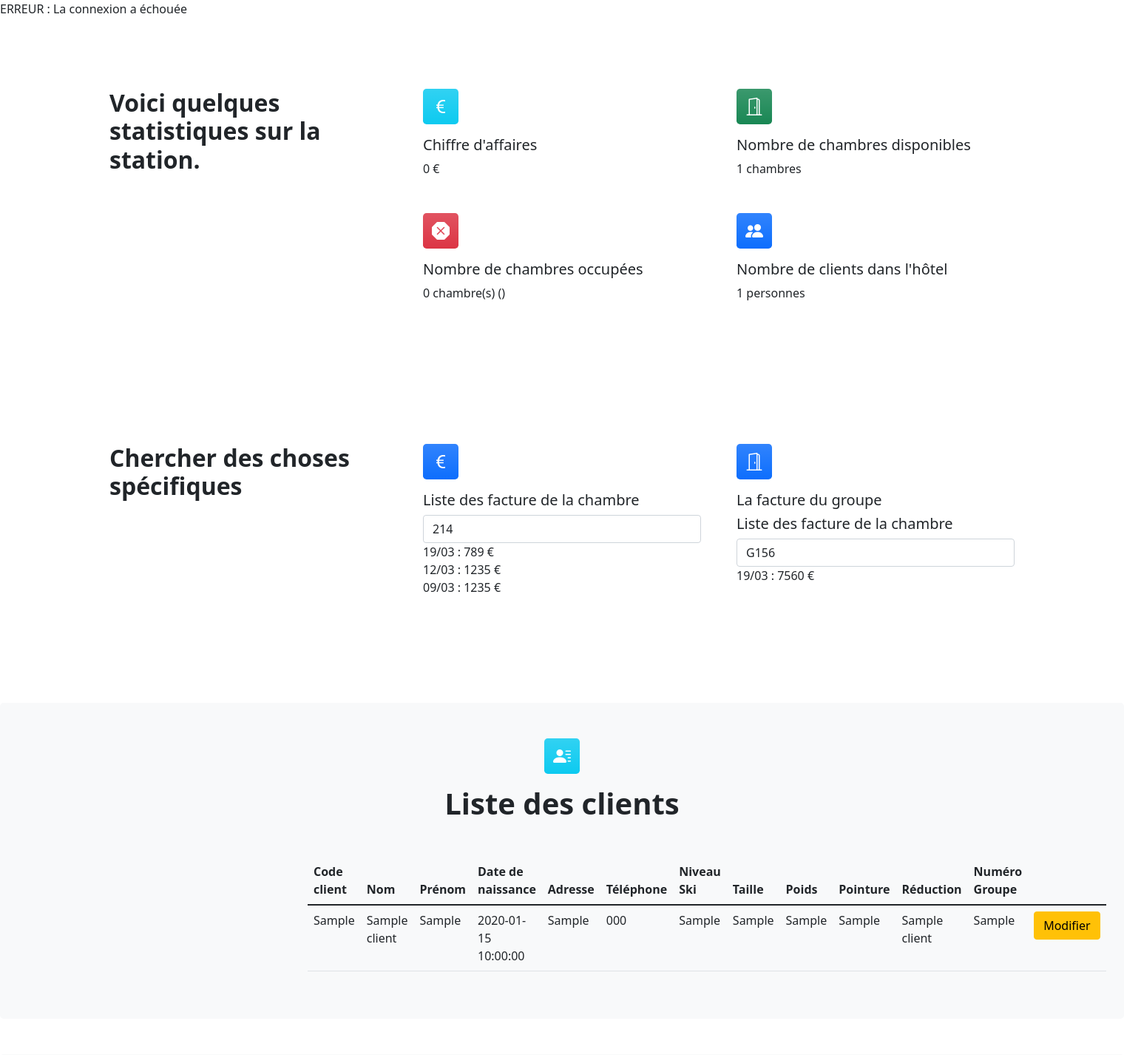
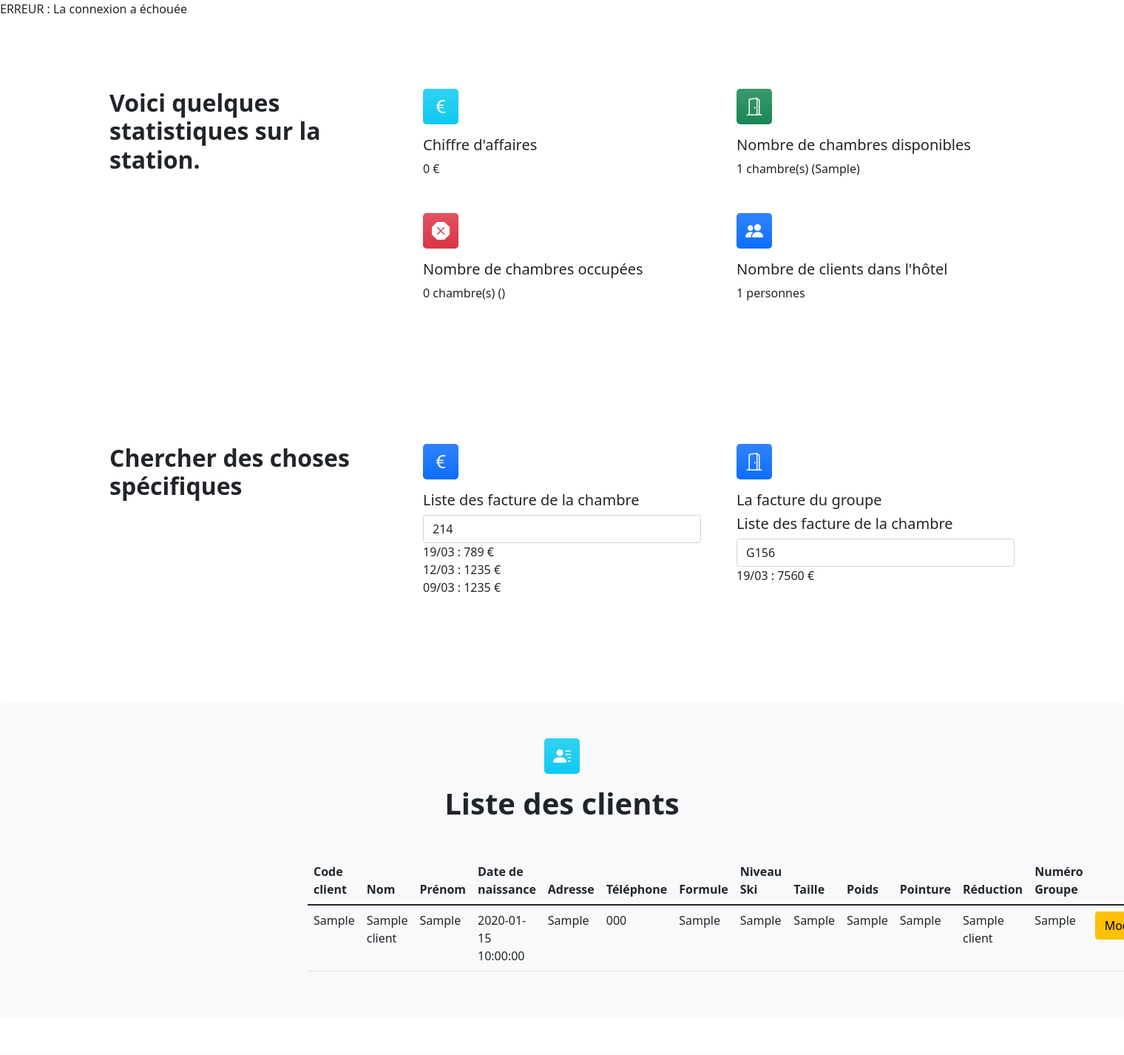
Before and after one commit to Berachem/Ski-Low-Cost, a PHP site: page /manager.php in a window 1520 px wide; the page is wider, and only the part inside the window is pictured. Shown: the part 91-1517 px from the top of that part at 74% size. Run offline with PHP 8.4, Linux system fonts and the light colour scheme; tables that the repository leaves empty or names only in its code hold one stand-in row (values such as "Sample post"); some libraries are stand-ins or nearby versions.

Commit message:
edit manager

```diff
--- a/manager.php
+++ b/manager.php
@@ -45,17 +45,19 @@
                                     <p class="mb-0">
                                     <?php
 
-                                            $requete=$conn->query("SELECT DISTINCT numChambre
+                                            $requete=$conn->query("SELECT numchambre FROM chambre WHERE numchambre NOT IN (SELECT DISTINCT occupe.numchambre
                                             FROM occupe
                                             NATURAL JOIN reservations
-                                            WHERE CURRENT_DATE BETWEEN reservations.date_debutr AND reservations.date_finr");
+                                            WHERE CURRENT_DATE BETWEEN reservations.date_debutr AND reservations.date_finr)");
                                             $data = $requete->fetch();
+
                                             $data = array_unique($data);
+                                            // Exécution de la requête SQL
 
-                                            $requete2=$conn->query("SELECT COUNT(*) total FROM chambre");
-                                            $nbChambreTotal = $requete2->fetch();
-
-                                            echo $nbChambreTotal[0] - sizeof($data);
+                                            echo sizeof($data);
+                                            echo ' chambre(s) (';
+                                            echo implode(",", array_values($data));
+                                            echo ')';
 
 
 
@@ -63,7 +65,7 @@
                                     ?>
 
 
-                                    chambres</p>
+                                    </p>
                                 </div>
                                 <div class="col mb-5 mb-md-0 h-100">
                                     <div class="feature bg-danger bg-gradient text-white rounded-3 mb-3"><i class="bi bi-x-octagon-fill"></i></div>
@@ -160,6 +162,7 @@
                                     <th>Date de naissance</th>
                                     <th>Adresse</th>
                                     <th>Téléphone</th>
+                                    <th>Formule</th>
                                     <th>Niveau Ski</th>
                                     <th>Taille</th>
                                     <th>Poids</th>
@@ -185,6 +188,7 @@
                             <td>'. $ligne->date_de_naissancec .'</td>
                             <td>'. $ligne->adressec .'</td>
                             <td>'. $ligne->telephonec .'</td>
+                            <td>'. $ligne->formulec .'</td>
                             <td>'. $ligne->niveau_skic .'</td>
                             <td>'. $ligne->taillec .'</td>
                             <td>'. $ligne->poidsc .'</td>
```
